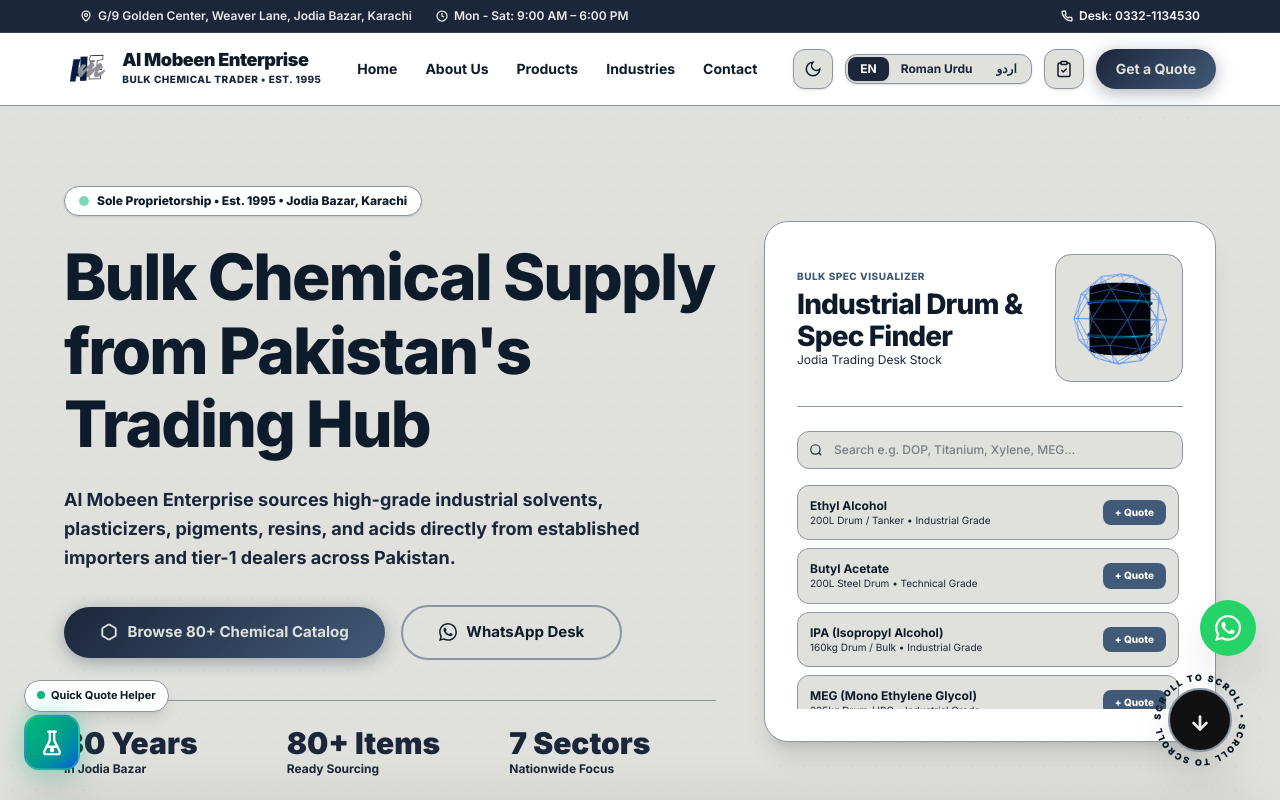
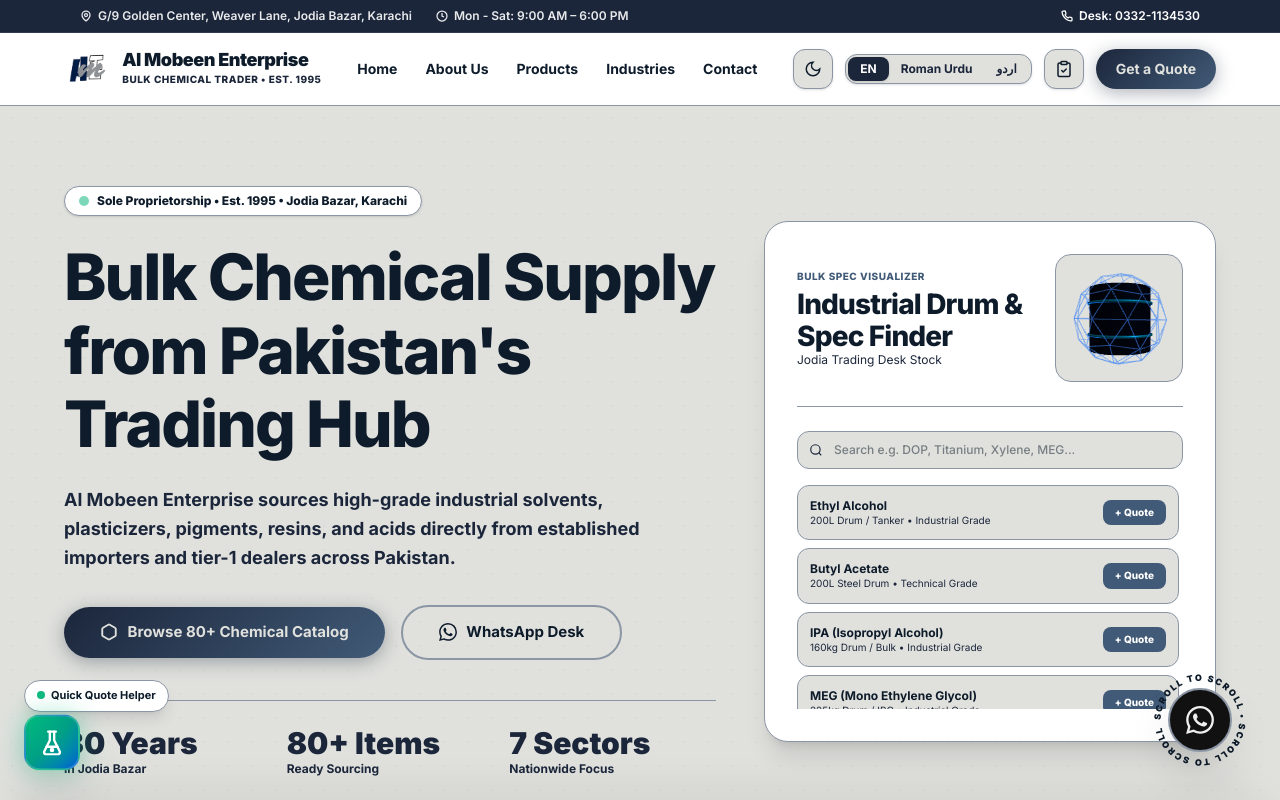
Before and after one commit to 0xabdullah27/al-mobeen-enterprise-website, a Next.js app: page / in a window 1280 px wide. Shown: the top 800 px of the page. Built offline with nearby package versions, Linux system fonts and the light colour scheme.

Commit message:
feat: merge WhatsApp icon and chat functionality into scroll progress roller widget

```diff
--- a/src/app/layout.tsx
+++ b/src/app/layout.tsx
@@ -94,7 +94,6 @@
                   <Navbar />
                   <main className="flex-1 relative z-10">{children}</main>
                   <Footer />
-                  <WhatsAppButton />
                   <ChemicalMascotWidget />
                   <ScrollProgressWidget />
                   <QuoteListDrawer />
--- a/src/components/ScrollProgressWidget.tsx
+++ b/src/components/ScrollProgressWidget.tsx
@@ -5,11 +5,10 @@
 
 export default function ScrollProgressWidget() {
   const [mounted, setMounted] = useState(false);
-  const [isBottom, setIsBottom] = useState(false);
 
   const { scrollYProgress } = useScroll();
 
-  // Smooth spring physics for rotation and fill level
+  // Smooth spring physics for rotation and liquid fill level
   const smoothProgress = useSpring(scrollYProgress, {
     stiffness: 180,
     damping: 24,
@@ -25,33 +24,26 @@
 
   useEffect(() => {
     setMounted(true);
-    const unsubscribe = scrollYProgress.on("change", (v) => {
-      setIsBottom(v > 0.85);
-    });
-    return () => unsubscribe();
-  }, [scrollYProgress]);
+  }, []);
 
   if (!mounted) return null;
 
-  const handleClick = () => {
-    if (isBottom) {
-      window.scrollTo({ top: 0, behavior: "smooth" });
-    } else {
-      window.scrollTo({
-        top: window.scrollY + window.innerHeight * 0.85,
-        behavior: "smooth",
-      });
-    }
-  };
+  const phoneNumber = "923321134530";
+  const message = encodeURIComponent(
+    "Hello Al Mobeen Enterprise, I'm interested in your chemical products. Please share details."
+  );
+  const waLink = `https://wa.me/${phoneNumber}?text=${message}`;
 
   return (
-    <motion.button
-      onClick={handleClick}
-      whileHover={{ scale: 1.08 }}
+    <motion.a
+      href={waLink}
+      target="_blank"
+      rel="noopener noreferrer"
+      whileHover={{ scale: 1.1 }}
       whileTap={{ scale: 0.92 }}
       className="fixed bottom-6 right-6 z-50 flex items-center justify-center cursor-pointer select-none group"
-      aria-label="Scroll Progress Roller"
-      title={isBottom ? "Scroll back to top" : "Scroll down"}
+      aria-label="Chat on WhatsApp - Scroll Progress"
+      title="Chat on WhatsApp"
     >
       <div className="relative w-28 h-28 flex items-center justify-center">
         {/* Outer Curved Rotating Text SVG ("SCROLL TO SCROLL • SCROLL TO SCROLL •") */}
@@ -73,37 +65,27 @@
           </text>
         </motion.svg>
 
-        {/* Inner Dual-Tone Fill Progress Circle */}
-        <div className="relative w-[64px] h-[64px] rounded-full bg-[#111111] overflow-hidden border-2 border-[var(--color-border)] shadow-2xl flex items-center justify-center">
-          {/* Lime Green Liquid Fill Level (Fills vertically from top down as you scroll) */}
+        {/* Inner Dual-Tone Fill Progress Circle with WhatsApp Logo */}
+        <div className="relative w-[64px] h-[64px] rounded-full bg-[#111111] overflow-hidden border-2 border-[var(--color-border)] shadow-2xl flex items-center justify-center group-hover:shadow-[0_0_20px_rgba(37,211,102,0.4)] transition-all">
+          {/* Green Liquid Fill Level (Fills vertically from top to bottom as you scroll) */}
           <motion.div
             style={{ height: fillHeightPercent }}
-            className="absolute top-0 inset-x-0 bg-[#c0eb00] transition-all duration-75"
+            className="absolute top-0 inset-x-0 bg-[#25D366] transition-all duration-75"
           />
 
-          {/* High-Contrast Arrow (Flips UP when near page bottom) */}
-          <motion.div
-            animate={{ y: [0, 3, 0] }}
-            transition={{ duration: 1.5, repeat: Infinity, ease: "easeInOut" }}
-            className="relative z-10 text-white mix-blend-difference"
-          >
+          {/* WhatsApp Logo Icon in the Center */}
+          <div className="relative z-10 text-white mix-blend-difference">
             <svg
-              width="22"
-              height="22"
+              width="28"
+              height="28"
               viewBox="0 0 24 24"
-              fill="none"
-              stroke="currentColor"
-              strokeWidth="3"
-              strokeLinecap="round"
-              strokeLinejoin="round"
-              className={`transition-transform duration-300 ${isBottom ? "rotate-180" : ""}`}
+              fill="currentColor"
             >
-              <line x1="12" y1="5" x2="12" y2="19" />
-              <polyline points="19 12 12 19 5 12" />
+              <path d="M17.472 14.382c-.297-.149-1.758-.867-2.03-.967-.273-.099-.471-.148-.67.15-.197.297-.767.966-.94 1.164-.173.199-.347.223-.644.075-.297-.15-1.255-.463-2.39-1.475-.883-.788-1.48-1.761-1.653-2.059-.173-.297-.018-.458.13-.606.134-.133.298-.347.446-.52.149-.174.198-.298.298-.497.099-.198.05-.371-.025-.52-.075-.149-.669-1.612-.916-2.207-.242-.579-.487-.5-.669-.51-.173-.008-.371-.01-.57-.01-.198 0-.52.074-.792.372-.272.297-1.04 1.016-1.04 2.479 0 1.462 1.065 2.875 1.213 3.074.149.198 2.096 3.2 5.077 4.487.709.306 1.262.489 1.694.625.712.227 1.36.195 1.871.118.571-.085 1.758-.719 2.006-1.413.248-.694.248-1.289.173-1.413-.074-.124-.272-.198-.57-.347m-5.421 7.403h-.004a9.87 9.87 0 01-5.031-1.378l-.361-.214-3.741.982.998-3.648-.235-.374a9.86 9.86 0 01-1.51-5.26c.001-5.45 4.436-9.884 9.888-9.884 2.64 0 5.122 1.03 6.988 2.898a9.825 9.825 0 012.893 6.994c-.003 5.45-4.437 9.884-9.885 9.884m8.413-18.297A11.815 11.815 0 0012.05 0C5.495 0 .16 5.335.157 11.892c0 2.096.547 4.142 1.588 5.945L.057 24l6.305-1.654a11.882 11.882 0 005.683 1.448h.005c6.554 0 11.89-5.335 11.893-11.893a11.821 11.821 0 00-3.48-8.413z" />
             </svg>
-          </motion.div>
+          </div>
         </div>
       </div>
-    </motion.button>
+    </motion.a>
   );
 }
```
